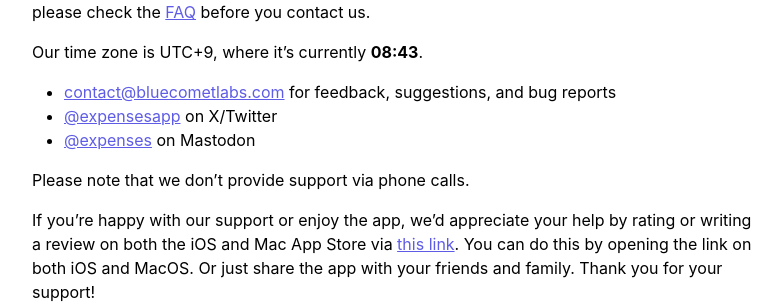
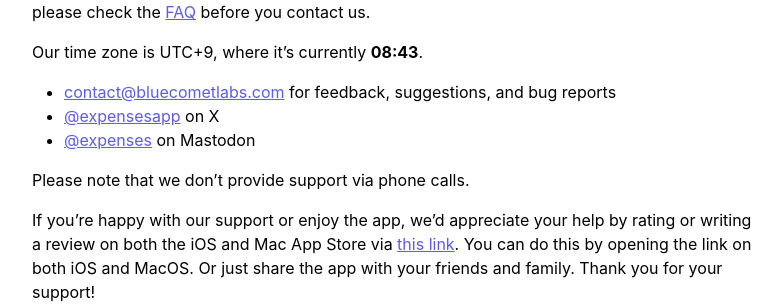
Before and after one commit to bluecometlabs/getexpenses.app, a Jekyll site: the page built from pages/contact.md, in a window 1280 px wide. Shown: the part 214-518 px from the top of the page, without its empty margins (242-1024 px from the left). Built offline with Jekyll 4.4.1, drawn with Linux system fonts in a browser that asks for light colours.

Commit message:
Update contact page

```diff
--- a/pages/contact.md
+++ b/pages/contact.md
@@ -29,7 +29,7 @@ Any feedback and suggestions are welcome. We will read every tweet and email. We
 Our time zone is UTC+9, where it's currently <strong><span id="currentTime"></span></strong>.
 
 - [contact@bluecometlabs.com](mailto:contact@bluecometlabs.com) for feedback, suggestions, and bug reports
-- [@expensesapp]({{ site.links.twitter }}){:target="_blank"} on X/Twitter
+- [@expensesapp]({{ site.links.twitter }}){:target="_blank"} on X
 - [@expenses]({{ site.links.mastodon }}){:target="_blank"} on Mastodon
 
 Please note that we don't provide support via phone calls.
```
